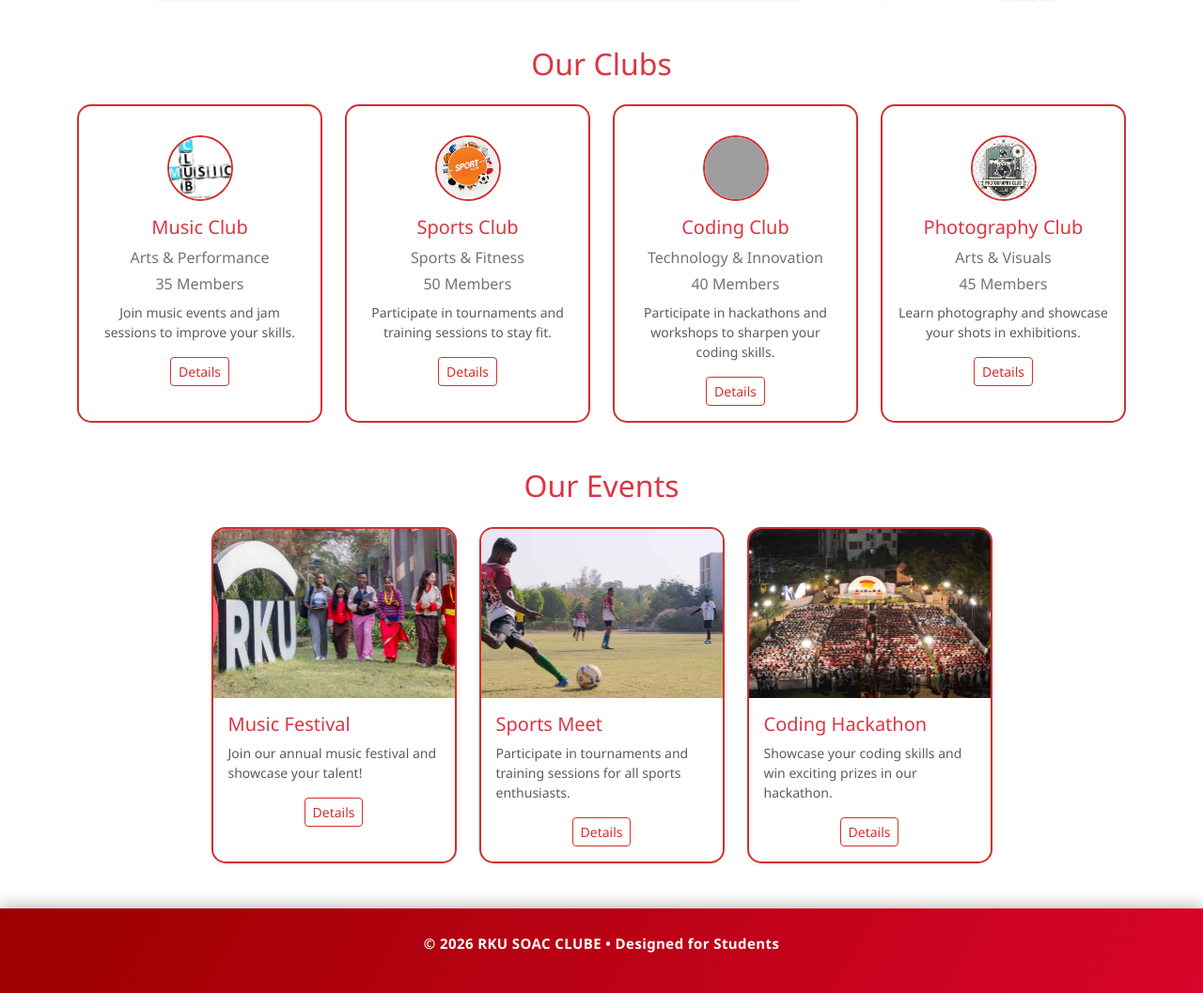
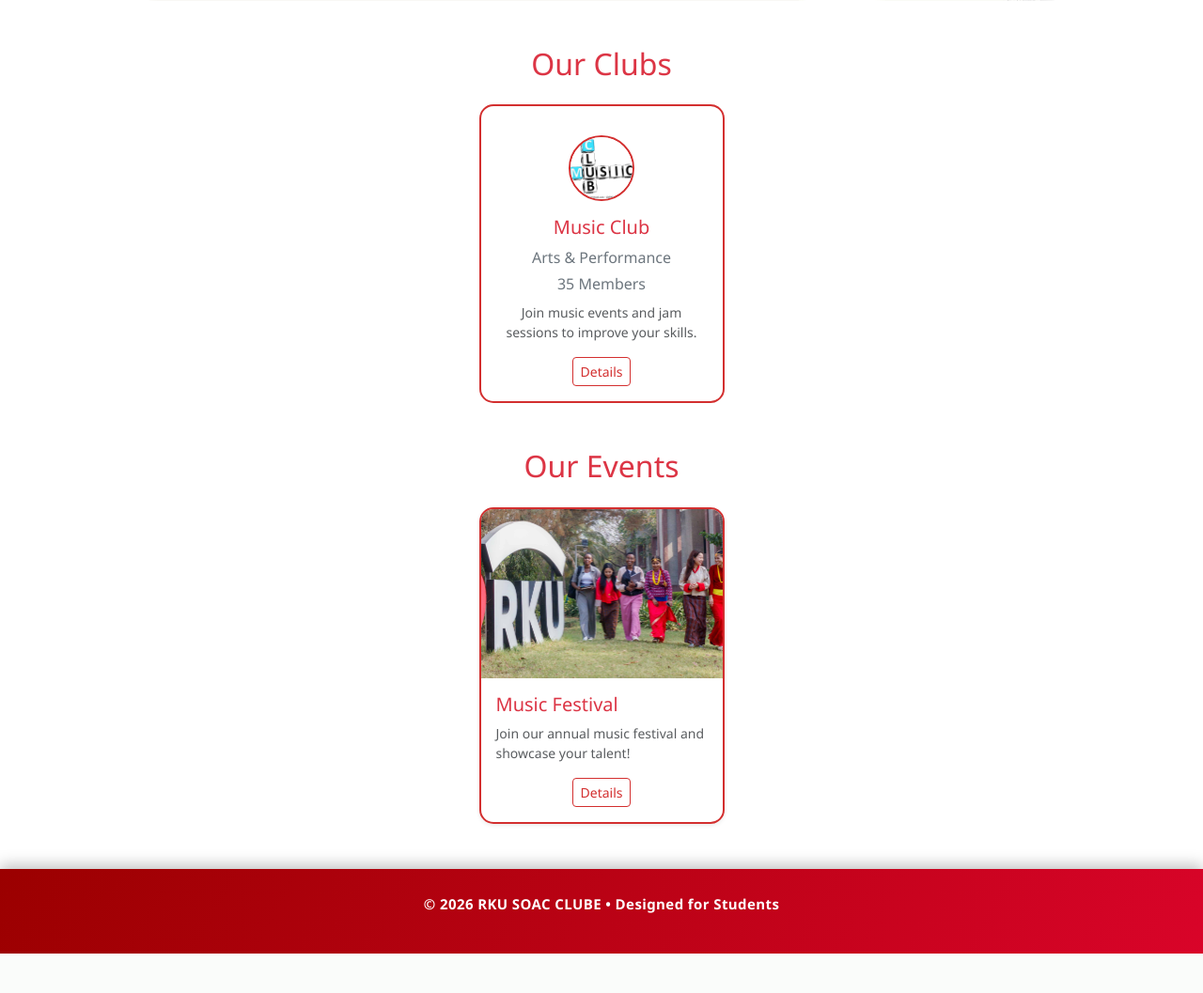
Before and after one commit to Pritesh292903/SOAC_CLUB_MANAGEMENT, a PHP site: page / in a window 1280 px wide. Shown: the part 710-1767 px from the top of the page at 94% size. After the commit the page ends 1725 px from the top, so only its background shows below. Run offline with PHP 8.4, Linux system fonts and the light colour scheme; data that the repository does not hold is empty; grey boxes are pictures that could not be loaded.

Commit message:
Studentpanel some changes

```diff
--- a/Studentapp/index.php
+++ b/Studentapp/index.php
@@ -24,6 +24,7 @@ $slider_images = mysqli_query($con, "SELECT * FROM slider_images ORDER BY id DES
         padding: 0 70px;
         box-sizing: border-box;
     }
+
     .carousel-item img {
         width: 100%;
         height: 400px;
@@ -31,40 +32,111 @@ $slider_images = mysqli_query($con, "SELECT * FROM slider_images ORDER BY id DES
         border-radius: 100px;
         transition: transform 0.5s ease;
     }
-.carousel-item img:hover { transform: scale(1.05); }
+
+    .carousel-item img:hover {
+        transform: scale(1.05);
+    }
 
     /* ===== CLUB/EVENT CARDS ===== */
-.card { transition: transform 0.3s ease, box-shadow 0.3s ease; }
-.card:hover { transform: translateY(-5px) scale(1.03); box-shadow: 0 15px 30px rgba(0,0,0,0.2); }
-.card-img-top.rounded-circle { transition: transform 0.3s ease; }
-.card-img-top.rounded-circle:hover { transform: rotate(10deg) scale(1.1); }
+    .card {
+        transition: transform 0.3s ease, box-shadow 0.3s ease;
+    }
 
-body { font-family: 'Segoe UI', sans-serif; background-color: #fff; color: #333; }
+    .card:hover {
+        transform: translateY(-5px) scale(1.03);
+        box-shadow: 0 15px 30px rgba(0, 0, 0, 0.2);
+    }
+
+    .card-img-top.rounded-circle {
+        transition: transform 0.3s ease;
+    }
+
+    .card-img-top.rounded-circle:hover {
+        transform: rotate(10deg) scale(1.1);
+    }
+
+    body {
+        font-family: 'Segoe UI', sans-serif;
+        background-color: #fff;
+        color: #333;
+    }
 
     /* ===== WELCOME SECTION ===== */
-.welcome-section { background-color: #ffe5e5; padding: 30px 20px; text-align:center; border-radius:50px; }
-.welcome-section h1 { color:#d32f2f; font-weight:bold; font-size:2.5rem; }
-.welcome-section p { color:#555; font-size:1.1rem; }
+    .welcome-section {
+        background-color: #ffe5e5;
+        padding: 30px 20px;
+        text-align: center;
+        border-radius: 50px;
+    }
+
+    .welcome-section h1 {
+        color: #d32f2f;
+        font-weight: bold;
+        font-size: 2.5rem;
+    }
+
+    .welcome-section p {
+        color: #555;
+        font-size: 1.1rem;
+    }
 
     /* ===== CLUB CARDS ===== */
-.club-card { border:2px solid #d32f2f; border-radius:15px; transition: transform 0.3s ease, box-shadow 0.3s ease; }
-.club-card:hover { transform: translateY(-5px); box-shadow:0 12px 20px rgba(0,0,0,0.15); }
-.club-card img { width:70px; height:70px; object-fit:cover; border-radius:50%; border:2px solid #d32f2f; margin-top:15px; }
+    .club-card {
+        border: 2px solid #d32f2f;
+        border-radius: 15px;
+        transition: transform 0.3s ease, box-shadow 0.3s ease;
+    }
+
+    .club-card:hover {
+        transform: translateY(-5px);
+        box-shadow: 0 12px 20px rgba(0, 0, 0, 0.15);
+    }
+
+    .club-card img {
+        width: 70px;
+        height: 70px;
+        object-fit: cover;
+        border-radius: 50%;
+        border: 2px solid #d32f2f;
+        margin-top: 15px;
+    }
 
     /* ===== EVENT CARDS ===== */
-.event-card { border:2px solid #d32f2f; border-radius:15px; overflow:hidden; transition: transform 0.3s ease, box-shadow 0.3s ease; }
-.event-card img { width:100%; height:180px; object-fit:cover; }
-.event-card:hover { transform: translateY(-5px); box-shadow:0 12px 20px rgba(0,0,0,0.15); }
+    .event-card {
+        border: 2px solid #d32f2f;
+        border-radius: 15px;
+        overflow: hidden;
+        transition: transform 0.3s ease, box-shadow 0.3s ease;
+    }
 
-.btn-outline-danger-custom { border-color:#d32f2f; color:#d32f2f; }
-.btn-outline-danger-custom:hover { background-color:#d32f2f; color:#fff; }
+    .event-card img {
+        width: 100%;
+        height: 180px;
+        object-fit: cover;
+    }
+
+    .event-card:hover {
+        transform: translateY(-5px);
+        box-shadow: 0 12px 20px rgba(0, 0, 0, 0.15);
+    }
+
+    .btn-outline-danger-custom {
+        border-color: #d32f2f;
+        color: #d32f2f;
+    }
+
+    .btn-outline-danger-custom:hover {
+        background-color: #d32f2f;
+        color: #fff;
+    }
 </style>
 
 <!-- ===== WELCOME SECTION ===== -->
 <section class="container my-2">
     <div class="welcome-section mx-auto">
         <h1>Welcome To RKU SOAC Clubs</h1>
-        <p>Explore our amazing clubs, participate in exciting events, and unleash your talent. From arts and sports to coding and performing arts, there’s a club for everyone!</p>
+        <p>Explore our amazing clubs, participate in exciting events, and unleash your talent. From arts and sports to
+            coding and performing arts, there’s a club for everyone!</p>
     </div>
 </section>
 
@@ -73,11 +145,11 @@ body { font-family: 'Segoe UI', sans-serif; background-color: #fff; color: #333;
     <div class="carousel-inner">
         <?php
         $isFirst = true;
-        if(mysqli_num_rows($slider_images) > 0){
-            while($img = mysqli_fetch_assoc($slider_images)){
+        if (mysqli_num_rows($slider_images) > 0) {
+            while ($img = mysqli_fetch_assoc($slider_images)) {
                 $activeClass = $isFirst ? "active" : "";
-                echo '<div class="carousel-item '.$activeClass.'">
-                        <img src="../Adminapp/slider_images/'.$img['image'].'" class="d-block w-100" alt="Slider Image">
+                echo '<div class="carousel-item ' . $activeClass . '">
+                        <img src="../Adminapp/slider_images/' . $img['image'] . '" class="d-block w-100" alt="Slider Image">
                       </div>';
                 $isFirst = false;
             }
@@ -113,48 +185,6 @@ body { font-family: 'Segoe UI', sans-serif; background-color: #fff; color: #333;
                 </div>
             </div>
         </div>
-
-        <!-- Sports Club -->
-        <div class="col-12 col-sm-6 col-md-4 col-lg-3">
-            <div class="club-card text-center p-3 h-100">
-                <img src="assets/images/Sports.webp" alt="Sports Club">
-                <h5 class="mt-3 text-danger">Sports Club</h5>
-                <p class="text-secondary mb-1">Sports & Fitness</p>
-                <p class="text-secondary mb-2">50 Members</p>
-                <p class="text-muted small">Participate in tournaments and training sessions to stay fit.</p>
-                <div class="d-flex justify-content-center gap-2 mt-2">
-                    <a href="club_detail.php?club=sports" class="btn btn-outline-danger-custom btn-sm">Details</a>
-                </div>
-            </div>
-        </div>
-
-        <!-- Coding Club -->
-        <div class="col-12 col-sm-6 col-md-4 col-lg-3">
-            <div class="club-card text-center p-3 h-100">
-                <img src="assets/images/codding.svg" alt="Coding Club">
-                <h5 class="mt-3 text-danger">Coding Club</h5>
-                <p class="text-secondary mb-1">Technology & Innovation</p>
-                <p class="text-secondary mb-2">40 Members</p>
-                <p class="text-muted small">Participate in hackathons and workshops to sharpen your coding skills.</p>
-                <div class="d-flex justify-content-center gap-2 mt-2">
-                    <a href="club_detail.php?club=coding" class="btn btn-outline-danger-custom btn-sm">Details</a>
-                </div>
-            </div>
-        </div>
-
-        <!-- Photography Club -->
-        <div class="col-12 col-sm-6 col-md-4 col-lg-3">
-            <div class="club-card text-center p-3 h-100">
-                <img src="assets/images/Photography.jpg" alt="Photography Club">
-                <h5 class="mt-3 text-danger">Photography Club</h5>
-                <p class="text-secondary mb-1">Arts & Visuals</p>
-                <p class="text-secondary mb-2">45 Members</p>
-                <p class="text-muted small">Learn photography and showcase your shots in exhibitions.</p>
-                <div class="d-flex justify-content-center gap-2 mt-2">
-                    <a href="club_detail.php?club=photography" class="btn btn-outline-danger-custom btn-sm">Details</a>
-                </div>
-            </div>
-        </div>
     </div>
 </section>
 
@@ -175,35 +205,6 @@ body { font-family: 'Segoe UI', sans-serif; background-color: #fff; color: #333;
                 </div>
             </div>
         </div>
-
-        <!-- Sports Meet -->
-        <div class="col-12 col-sm-6 col-md-4 col-lg-3">
-            <div class="event-card h-100 shadow-sm">
-                <img src="assets/images/s2.jpg" alt="Sports Meet">
-                <div class="p-3">
-                    <h5 class="text-danger">Sports Meet</h5>
-                    <p class="text-muted small">Participate in tournaments and training sessions for all sports enthusiasts.</p>
-                    <div class="d-flex justify-content-center gap-2 mt-2">
-                        <a href="event_details.php" class="btn btn-outline-danger-custom btn-sm">Details</a>
-                    </div>
-                </div>
-            </div>
-        </div>
-
-        <!-- Coding Hackathon -->
-        <div class="col-12 col-sm-6 col-md-4 col-lg-3">
-            <div class="event-card h-100 shadow-sm">
-                <img src="assets/images/s3.jpg" alt="Coding Hackathon">
-                <div class="p-3">
-                    <h5 class="text-danger">Coding Hackathon</h5>
-                    <p class="text-muted small">Showcase your coding skills and win exciting prizes in our hackathon.</p>
-                    <div class="d-flex justify-content-center gap-2 mt-2">
-                        <a href="event_details.php" class="btn btn-outline-danger-custom btn-sm">Details</a>
-                    </div>
-                </div>
-            </div>
-        </div>
-
     </div>
 </section>
 
```
Also changed, not shown: Studentapp/clubs_view.php (+100 -82 lines), Studentapp/events_view.php (+1 -31 lines). Lines whose indentation alone changed are shown as unchanged.
